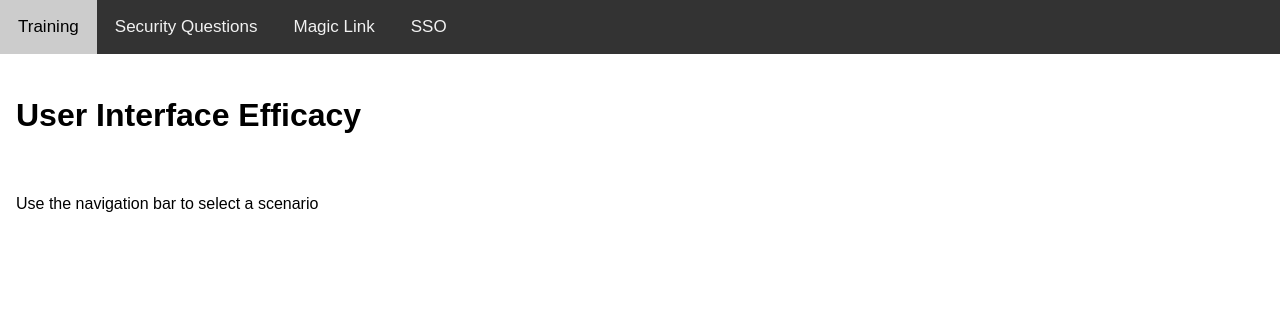
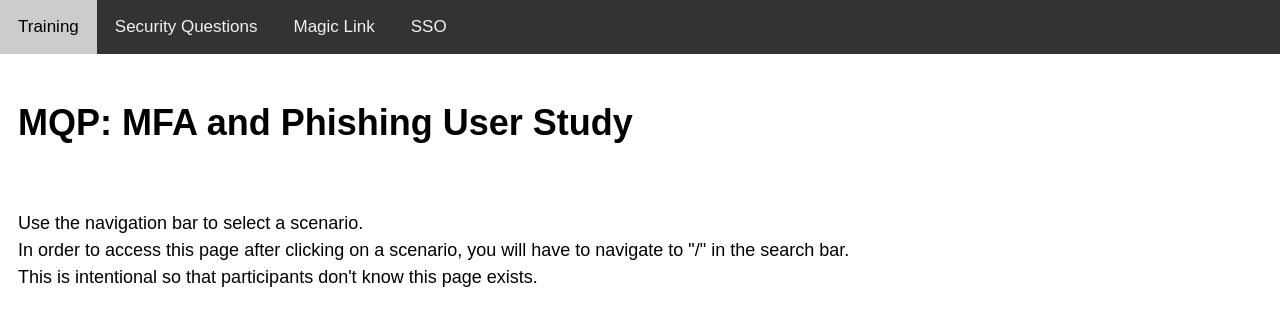
Before and after one commit to MFA-Phishing-MQP-WPI/User-Study-Demo-Site, a Node server app: page / in a window 1280 px wide. Shown: the top 326 px of the page. Run offline with Node 20, Linux system fonts and the light colour scheme.

Commit message:
Update navigation page

```diff
--- a/public/style.css
+++ b/public/style.css
@@ -1,6 +1,6 @@
 html {
     box-sizing: border-box;
-    font-size: 16px;
+    font-size: 18px;
   }
 
   *,
--- a/src/pages/index.html
+++ b/src/pages/index.html
@@ -1,13 +1,15 @@
 <!DOCTYPE html>
 <html lang="en">
+
 <head>
   <meta charset="utf-8" />
   <meta name="viewport" content="width=device-width, initial-scale=1" />
+  <link rel="stylesheet" href="style.css" />
 
-    <title>Home</title>
+  <title>Navigation</title>
 
-    <link rel="stylesheet" href="style.css" />
 </head>
+
 <body>
   <div class="topnav">
     <a href="training.html">Training</a>
@@ -16,11 +18,14 @@
     <a href="signup2.html">SSO</a>
   </div>
   <h1 class="body">
-      User Interface Efficacy
+    MQP: MFA and Phishing User Study
   </h1>
   <p class="body">
-      Use the navigation bar to select a scenario
+    Use the navigation bar to select a scenario. <br>
+    In order to access this page after clicking on a scenario, you will have to navigate to "/" in the search bar. <br>
+    This is intentional so that participants don't know this page exists.
   </p>
 
 </body>
+
 </html>
```
Lines whose indentation alone changed are shown as unchanged.
